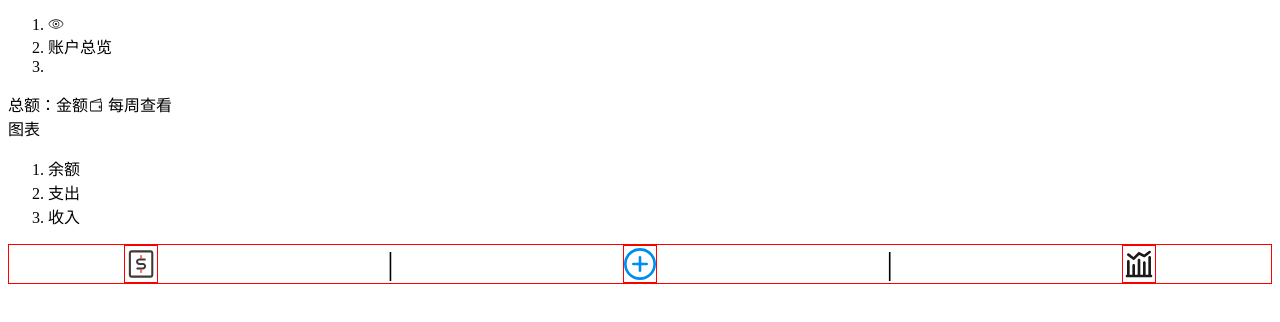
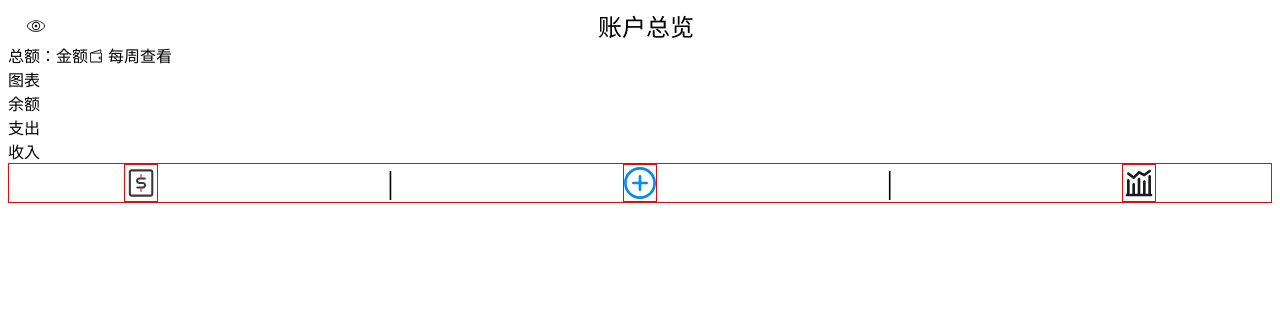
Before and after one commit to DevSuno/moze, a Vue app: page /#/total in a window 1280 px wide. Shown: the top 322 px of the page. Built offline with nearby package versions, Linux system fonts and the light colour scheme.

Commit message:
Total页面模块化，完成 Topbar 组件的CSS

```diff
--- /dev/null
+++ b/src/components/Total/Topbar.vue
@@ -0,0 +1,41 @@
+<template>
+    <div class="topbar">
+
+        <Icon name="eye"/>
+        <span class="text">账户总览</span>
+        <span class="placeholder"></span>
+
+    </div>
+</template>
+
+<script lang="ts">
+    import Vue from 'vue';
+    import { Component } from 'vue-property-decorator';
+
+    @Component
+    export default class Topbar extends Vue {
+
+    }
+</script>
+
+<style lang="scss" scoped>
+.topbar {
+    display: flex;
+    flex-direction: row;
+    justify-content: space-between;
+    align-items: center;
+    > .icon{
+        width: 32px;
+        height: 20px;
+        padding-left:12px;
+
+    }
+    > .text {
+        font-size: 24px;
+
+    }
+    > .placeholder {
+        padding-right: 32px;
+    }
+}
+</style>
--- a/src/main.ts
+++ b/src/main.ts
@@ -5,10 +5,12 @@ import router from './router'
 import store from './store'
 import Nav from '@/components/Nav.vue';
 import Icon from '@/components/Icon.vue';
+import Layout from '@/components/Layout.vue';
 Vue.config.productionTip = false
 
 Vue.component('Nav',Nav)
 Vue.component('Icon', Icon);
+Vue.component('Layout',Layout)
 new Vue({
   router,
   store,
--- a/src/views/Total.vue
+++ b/src/views/Total.vue
@@ -1,12 +1,6 @@
 <template>
     <div>
-        <ol>
-            <li>
-                <Icon name="eye"/>
-            </li>
-            <li><span>账户总览</span></li>
-            <li><span></span></li>
-        </ol>
+        <Topbar/>
         <div>
             <div>
                 <span>总额：</span>
@@ -27,13 +21,16 @@
 <script lang="ts">
     import Vue from 'vue';
     import { Component } from 'vue-property-decorator';
+    import Topbar from '@/components/Total/Topbar.vue';
 
-    @Component({})
+    @Component({
+        components: { Topbar }
+    })
     export default class Total extends Vue {
 
     }
 </script>
 
 <style lang="scss" scoped>
-
+    @import "~@/assets/style/reset.scss";
 </style>
```
